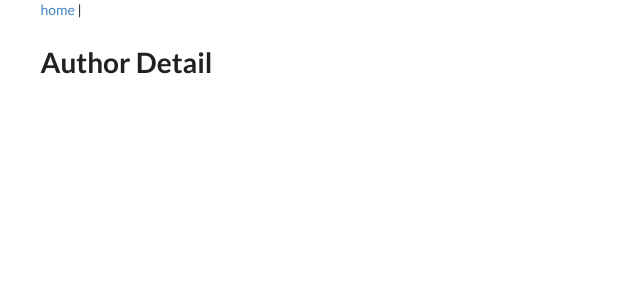
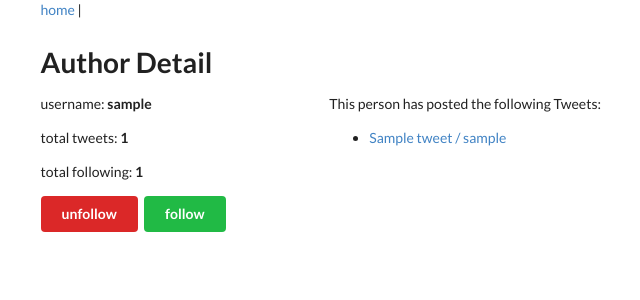
Before and after one commit to josephdubon/twitter-clone-django, a Django app: page /user/1/ in a window 1280 px wide. Shown: the top 300 px of the page, without its empty margins (36-676 px from the left). Run offline with Django 3.2, Linux system fonts and the light colour scheme; tables that the repository leaves empty hold one stand-in row (values such as "Sample post"); some libraries are stand-ins or nearby versions.

Commit message:
Added layout with author info and author filtered tweets. Removed 'click here to start posting!' link from no posts view.
Took 1 minute

```diff
--- a/templates/author_detail.html
+++ b/templates/author_detail.html
@@ -6,23 +6,43 @@
 
     <h1>Author Detail</h1>
     <div>
-        <h2>{{ author }}</h2>
-        {{ object }}
+        <div class="ui grid">
+            <div class="row">
+                <div class="four wide column">
+                    <p>username: <strong>{{ follow_user.username }}</strong></p>
+                    <p>total tweets: <strong>{{ tweets_total }}</strong></p>
+                    <p>total following: <strong>{{ followers_total }}</strong></p>
+
+                    {% if twitteruser_obj.username != follow_user.username %}
+                        <a href="/user/unfollow/{{ follow_user.id }}">
+                            <button type="submit" class="ui negative button">unfollow</button>
+                        </a>
+                        <a href="/user/follow/{{ follow_user.id }}">
+                            <button type="submit" class="ui positive button">follow</button>
+                        </a>
+                    {% endif %}
+
+                </div>
+                <div class="twelve wide column">
+                    {% if tweets %}
+                        <p>
+                            This person has posted the following Tweets:
+                        </p>
+                        <ul>
+                            {% for tweet in tweets %}
+                                <li><a href="/tweet/{{ tweet.id }}">{{ tweet.title }} / {{ tweet.author }}</a></li>
+                            {% endfor %}
+                        </ul>
+                    {% else %}
+                        <p>
+                            This person has posted no tweets.
+                        </p>
+                    {% endif %}
+                </div>
+
+            </div>
+        </div>
         {{ follow }}
-        {#        {% if tweets %}#}
-        {#            <p>#}
-        {#                This person has posted the following Tweets:#}
-        {#            </p>#}
-        {#            <ul>#}
-        {#                {% for tweet in tweets %}#}
-        {#                    <li><a href="/tweet/{{ tweet.id }}">{{ tweet.title }}</a></li>#}
-        {#                {% endfor %}#}
-        {#            </ul>#}
-        {#        {% else %}#}
-        {#            <p>#}
-        {#                This person has posted no tweets. Click <a href="{% url 'create_tweet' %}">here</a> to start posting!#}
-        {#            </p>#}
-        {#        {% endif %}#}
     </div>
 
 {% endblock %}
```
